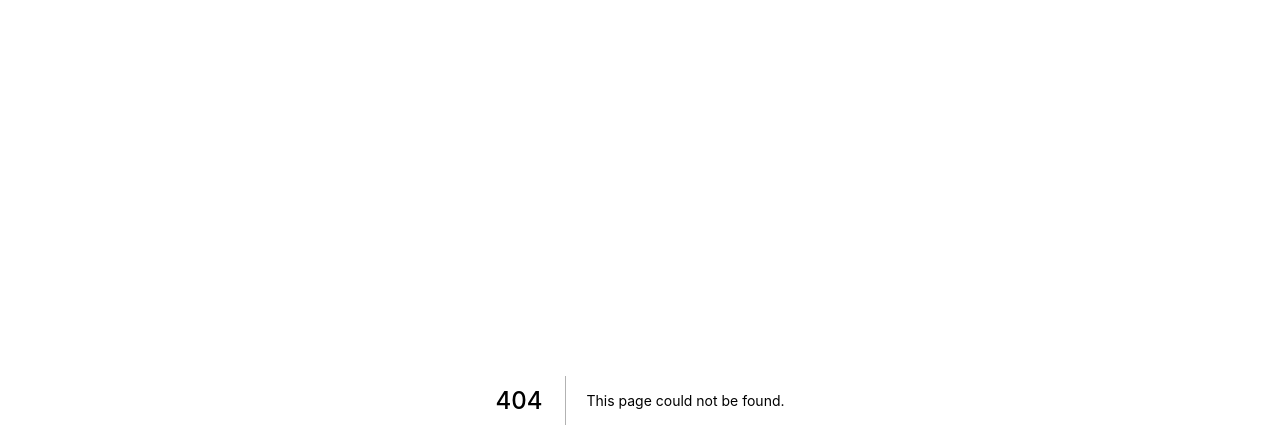
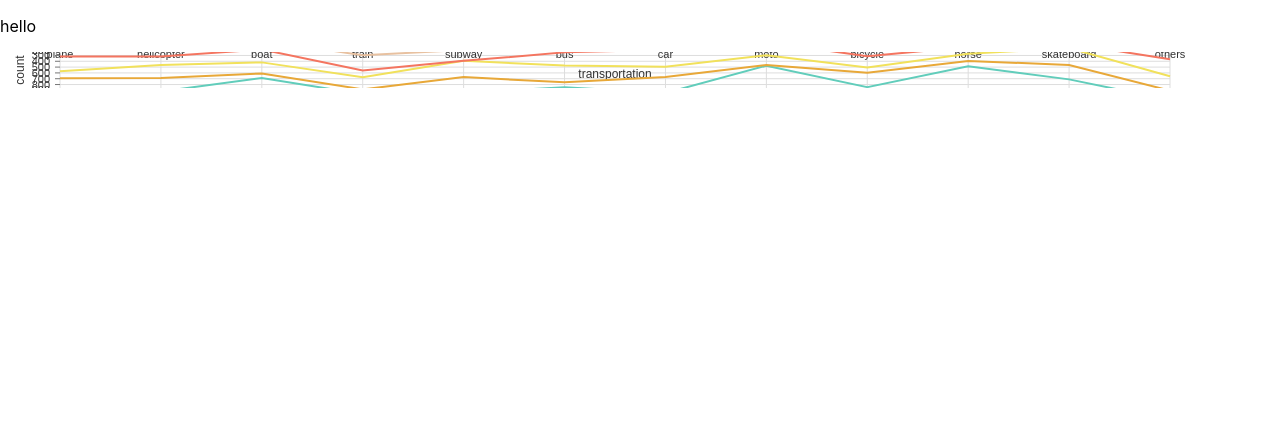
Before and after one commit to ZubairShaik7/HotStoks, a Next.js app in the folder hotstoks/: page /homePage in a window 1280 px wide. Before the commit this address had no page. Shown: the top 448 px of the page. Built offline with nearby package versions, Linux system fonts and the light colour scheme.

Commit message:
added libraries

```diff
--- a/hotstoks/package.json
+++ b/hotstoks/package.json
@@ -8,9 +8,12 @@
     "lint": "next lint"
   },
   "dependencies": {
+    "@nivo/core": "^0.74.0",
+    "@nivo/line": "^0.74.0",
     "next": "12.0.3",
     "react": "17.0.2",
-    "react-dom": "17.0.2"
+    "react-dom": "17.0.2",
+    "tailwindcss": "^2.2.19"
   },
   "devDependencies": {
     "eslint": "7.32.0",
--- /dev/null
+++ b/hotstoks/pages/homePage.js
@@ -0,0 +1,361 @@
+import { ResponsiveLine } from '@nivo/line'
+
+// make sure parent container have a defined height when using
+// responsive component, otherwise height will be 0 and
+// no chart will be rendered.
+// website examples showcase many properties,
+// you'll often use just a few of them.
+
+const data2 = [
+    {
+      "id": "japan",
+      "color": "hsl(4, 70%, 50%)",
+      "data": [
+        {
+          "x": "plane",
+          "y": 132
+        },
+        {
+          "x": "helicopter",
+          "y": 148
+        },
+        {
+          "x": "boat",
+          "y": 39
+        },
+        {
+          "x": "train",
+          "y": 297
+        },
+        {
+          "x": "subway",
+          "y": 206
+        },
+        {
+          "x": "bus",
+          "y": 143
+        },
+        {
+          "x": "car",
+          "y": 74
+        },
+        {
+          "x": "moto",
+          "y": 13
+        },
+        {
+          "x": "bicycle",
+          "y": 62
+        },
+        {
+          "x": "horse",
+          "y": 127
+        },
+        {
+          "x": "skateboard",
+          "y": 51
+        },
+        {
+          "x": "others",
+          "y": 160
+        }
+      ]
+    },
+    {
+      "id": "france",
+      "color": "hsl(152, 70%, 50%)",
+      "data": [
+        {
+          "x": "plane",
+          "y": 185
+        },
+        {
+          "x": "helicopter",
+          "y": 172
+        },
+        {
+          "x": "boat",
+          "y": 158
+        },
+        {
+          "x": "train",
+          "y": 262
+        },
+        {
+          "x": "subway",
+          "y": 187
+        },
+        {
+          "x": "bus",
+          "y": 104
+        },
+        {
+          "x": "car",
+          "y": 127
+        },
+        {
+          "x": "moto",
+          "y": 61
+        },
+        {
+          "x": "bicycle",
+          "y": 250
+        },
+        {
+          "x": "horse",
+          "y": 27
+        },
+        {
+          "x": "skateboard",
+          "y": 44
+        },
+        {
+          "x": "others",
+          "y": 204
+        }
+      ]
+    },
+    {
+      "id": "us",
+      "color": "hsl(191, 70%, 50%)",
+      "data": [
+        {
+          "x": "plane",
+          "y": 255
+        },
+        {
+          "x": "helicopter",
+          "y": 144
+        },
+        {
+          "x": "boat",
+          "y": 222
+        },
+        {
+          "x": "train",
+          "y": 114
+        },
+        {
+          "x": "subway",
+          "y": 0
+        },
+        {
+          "x": "bus",
+          "y": 227
+        },
+        {
+          "x": "car",
+          "y": 293
+        },
+        {
+          "x": "moto",
+          "y": 221
+        },
+        {
+          "x": "bicycle",
+          "y": 197
+        },
+        {
+          "x": "horse",
+          "y": 118
+        },
+        {
+          "x": "skateboard",
+          "y": 79
+        },
+        {
+          "x": "others",
+          "y": 294
+        }
+      ]
+    },
+    {
+      "id": "germany",
+      "color": "hsl(78, 70%, 50%)",
+      "data": [
+        {
+          "x": "plane",
+          "y": 119
+        },
+        {
+          "x": "helicopter",
+          "y": 225
+        },
+        {
+          "x": "boat",
+          "y": 190
+        },
+        {
+          "x": "train",
+          "y": 210
+        },
+        {
+          "x": "subway",
+          "y": 279
+        },
+        {
+          "x": "bus",
+          "y": 288
+        },
+        {
+          "x": "car",
+          "y": 178
+        },
+        {
+          "x": "moto",
+          "y": 168
+        },
+        {
+          "x": "bicycle",
+          "y": 88
+        },
+        {
+          "x": "horse",
+          "y": 123
+        },
+        {
+          "x": "skateboard",
+          "y": 289
+        },
+        {
+          "x": "others",
+          "y": 247
+        }
+      ]
+    },
+    {
+      "id": "norway",
+      "color": "hsl(202, 70%, 50%)",
+      "data": [
+        {
+          "x": "plane",
+          "y": 230
+        },
+        {
+          "x": "helicopter",
+          "y": 231
+        },
+        {
+          "x": "boat",
+          "y": 77
+        },
+        {
+          "x": "train",
+          "y": 83
+        },
+        {
+          "x": "subway",
+          "y": 270
+        },
+        {
+          "x": "bus",
+          "y": 85
+        },
+        {
+          "x": "car",
+          "y": 273
+        },
+        {
+          "x": "moto",
+          "y": 13
+        },
+        {
+          "x": "bicycle",
+          "y": 247
+        },
+        {
+          "x": "horse",
+          "y": 91
+        },
+        {
+          "x": "skateboard",
+          "y": 248
+        },
+        {
+          "x": "others",
+          "y": 162
+        }
+      ]
+    }
+  ]
+
+const homePage = () => {
+    return (
+        <div>
+            <p>
+                hello
+            </p>
+            <MyResponsiveLine data={data2}></MyResponsiveLine>
+        </div>
+    )
+}
+const MyResponsiveLine = ({ data /* see data tab */ }) => {
+    return (
+        <div>
+            <p>
+                hello
+            </p>
+            <ResponsiveLine
+                data={data2}
+                margin={{ top: 50, right: 110, bottom: 50, left: 60 }}
+                xScale={{ type: 'point' }}
+                yScale={{ type: 'linear', min: 'auto', max: 'auto', stacked: true, reverse: false }}
+                yFormat=" >-.2f"
+                axisTop={null}
+                axisRight={null}
+                axisBottom={{
+                    orient: 'bottom',
+                    tickSize: 5,
+                    tickPadding: 5,
+                    tickRotation: 0,
+                    legend: 'transportation',
+                    legendOffset: 36,
+                    legendPosition: 'middle'
+                }}
+                axisLeft={{
+                    orient: 'left',
+                    tickSize: 5,
+                    tickPadding: 5,
+                    tickRotation: 0,
+                    legend: 'count',
+                    legendOffset: -40,
+                    legendPosition: 'middle'
+                }}
+                pointSize={10}
+                pointColor={{ theme: 'background' }}
+                pointBorderWidth={2}
+                pointBorderColor={{ from: 'serieColor' }}
+                pointLabelYOffset={-12}
+                useMesh={true}
+                legends={[
+                    {
+                        anchor: 'bottom-right',
+                        direction: 'column',
+                        justify: false,
+                        translateX: 100,
+                        translateY: 0,
+                        itemsSpacing: 0,
+                        itemDirection: 'left-to-right',
+                        itemWidth: 80,
+                        itemHeight: 20,
+                        itemOpacity: 0.75,
+                        symbolSize: 12,
+                        symbolShape: 'circle',
+                        symbolBorderColor: 'rgba(0, 0, 0, .5)',
+                        effects: [
+                            {
+                                on: 'hover',
+                                style: {
+                                    itemBackground: 'rgba(0, 0, 0, .03)',
+                                    itemOpacity: 1
+                                }
+                            }
+                        ]
+                    }
+                ]}
+        />
+        </div>
+    )
+}
+
+export default MyResponsiveLine;
```
Also changed, not shown: 1 other file (tests, documents, lock files or other folders).
